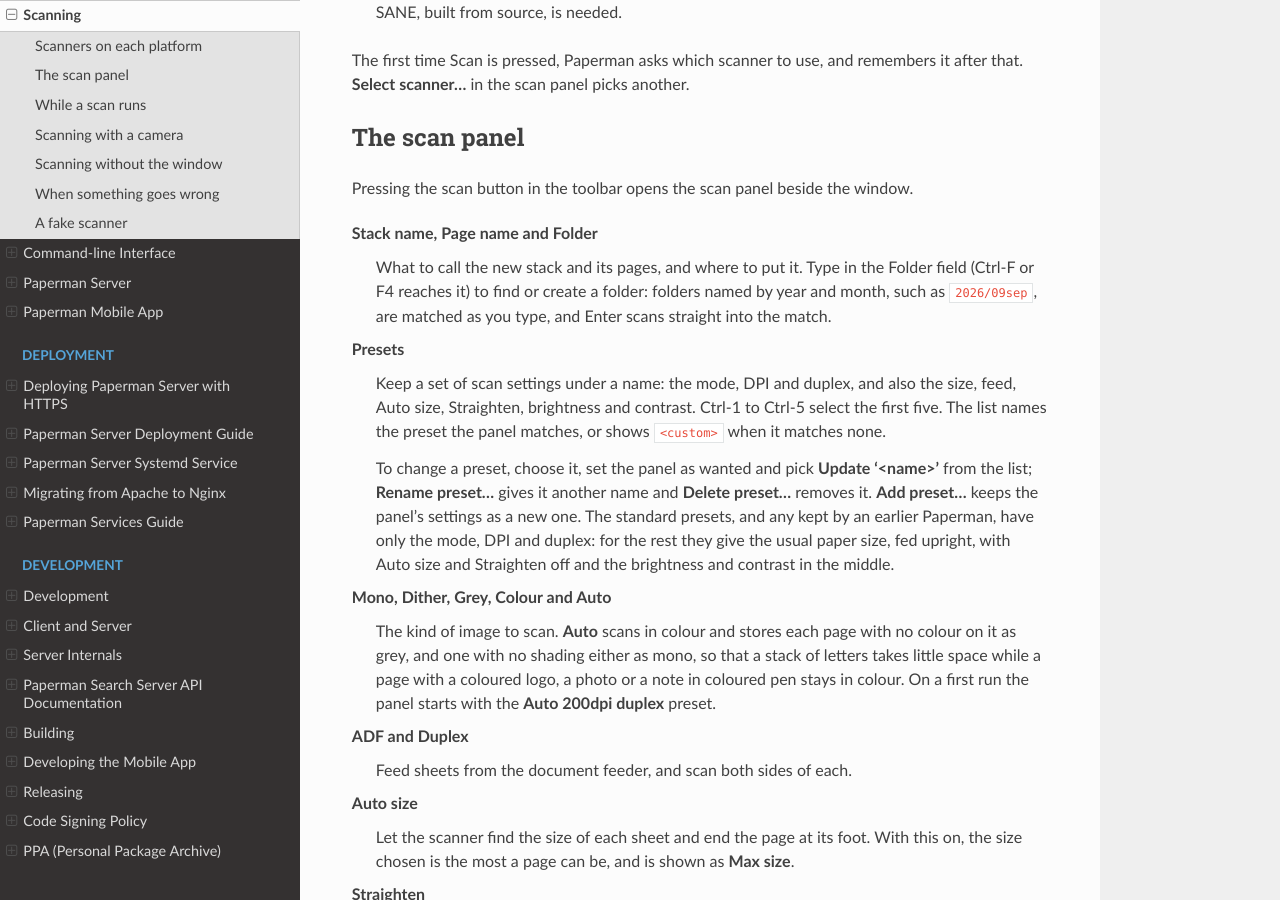
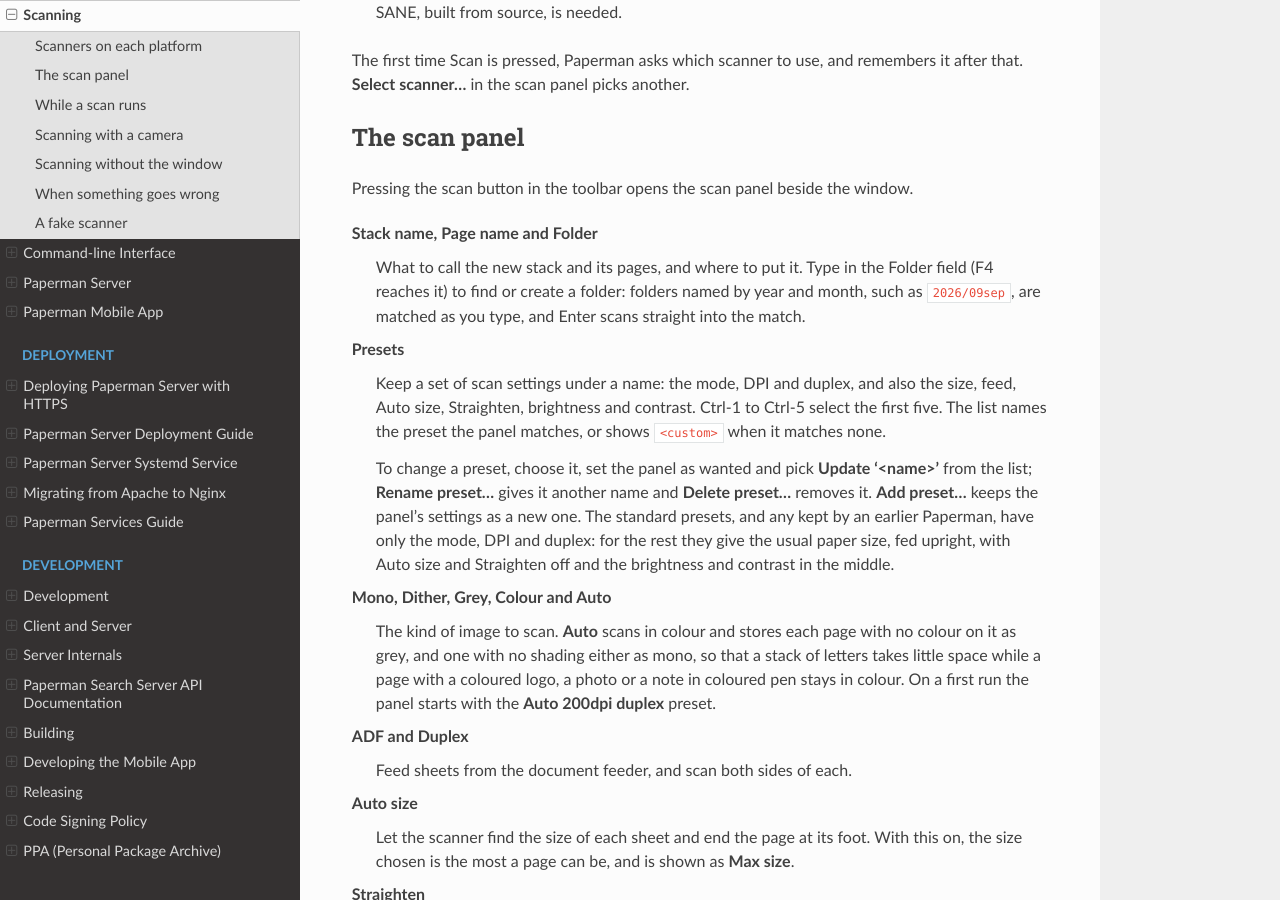
Before and after one commit to sjg20/paperman, a Sphinx documentation site: the page built from doc/scanning.rst, in a window 1280 px wide and 900 px high, scrolled down 743 px. Built offline with Sphinx 7.4.7 and the Read the Docs theme 3.1.0, drawn with Linux system fonts in a browser that asks for light colours.

Commit message:
doc: Say that only F4 goes to the scan panel's folder box
The user guide says that Ctrl-F and F4 both go to the scan panel's
folder box while the panel is open. Ctrl-F now opens Go to folder
whether the panel is open or not.

Give F4 alone as the key for the folder box.

Co-developed-by: Claude Fable 5.2 <noreply@anthropic.com>
Claude-Session: https://claude.ai/code/session_01BxfLL7T8McSpFMMxYekitE

```diff
--- a/doc/keys.rst
+++ b/doc/keys.rst
@@ -127,7 +127,7 @@ These work while the scan panel is open (see :doc:`scanning`).
 .. list-table::
    :widths: 30 70
 
-   * - **Ctrl+F**, **F4**
+   * - **F4**
      - Go to the folder box, to type part of the name of the folder to
        scan into
    * - **Ctrl+1** to **Ctrl+5**
--- a/doc/scanning.rst
+++ b/doc/scanning.rst
@@ -46,7 +46,7 @@ window.
 
 Stack name, Page name and Folder
    What to call the new stack and its pages, and where to put it. Type in
-   the Folder field (Ctrl-F or F4 reaches it) to find or create a folder:
+   the Folder field (F4 reaches it) to find or create a folder:
    folders named by year and month, such as ``2026/09sep``, are matched as
    you type, and Enter scans straight into the match.
 
```
Also changed, not shown: other parts of doc/keys.rst (+1 -1 lines).
